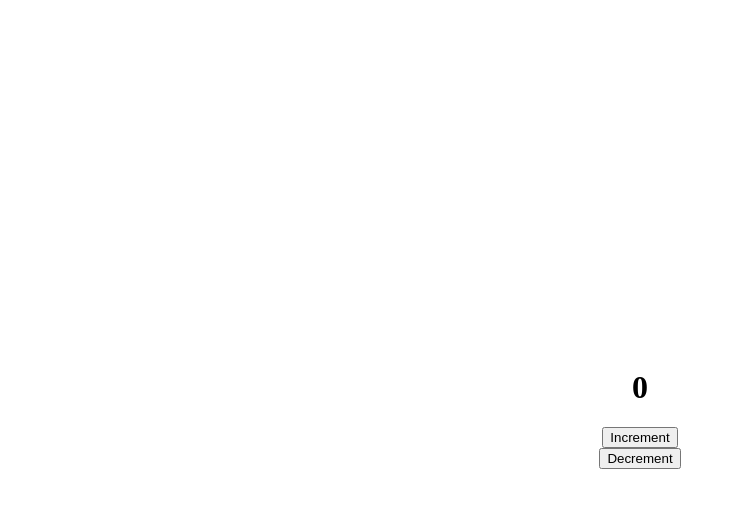
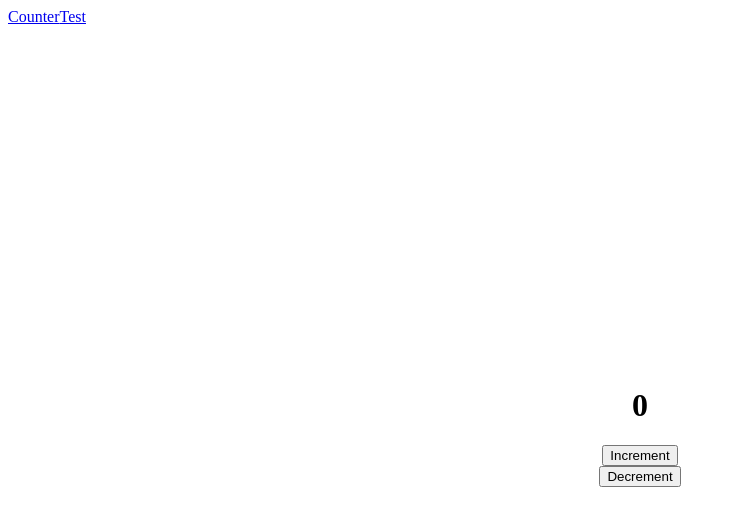
Before and after one commit to marina-sheigets/practice-project, a React app: page / in a window 1280 px wide. Shown: the top 526 px of the page, without its empty margins (0-736 px from the left). Built offline with nearby package versions, Linux system fonts and the light colour scheme.

Commit message:
feat: add router dom

```diff
--- a/package.json
+++ b/package.json
@@ -16,6 +16,7 @@
     "@types/node": "^24.0.14",
     "@types/react": "^19.1.8",
     "@types/react-dom": "^19.1.6",
+    "@types/react-router-dom": "^5.3.3",
     "@types/webpack": "^5.28.5",
     "@types/webpack-dev-server": "^4.7.1",
     "css-loader": "^7.1.2",
@@ -33,6 +34,7 @@
   },
   "dependencies": {
     "react": "^19.1.0",
-    "react-dom": "^19.1.0"
+    "react-dom": "^19.1.0",
+    "react-router-dom": "^7.7.0"
   }
 }
--- a/src/App.tsx
+++ b/src/App.tsx
@@ -1,9 +1,15 @@
+import { Route, Routes, Link } from "react-router-dom";
 import Counter from "./components/Counter/Counter";
 
 function App() {
   return (
     <div>
-      <Counter />
+      <Link to="/">Counter</Link>
+      <Link to="/test">Test</Link>
+      <Routes>
+        <Route path="/" element={<Counter />} />
+        <Route path="/test" element={<div>Test</div>} />
+      </Routes>
     </div>
   );
 }
--- a/src/index.tsx
+++ b/src/index.tsx
@@ -1,6 +1,11 @@
 import React from "react";
 import ReactDOM from "react-dom/client";
 import App from "./App";
+import { BrowserRouter } from "react-router-dom";
 
 const root = ReactDOM.createRoot(document.getElementById("root"));
-root.render(<App />);
+root.render(
+  <BrowserRouter>
+    <App />
+  </BrowserRouter>
+);
```
Also changed, not shown: 2 other files (tests, documents, lock files or other folders).
